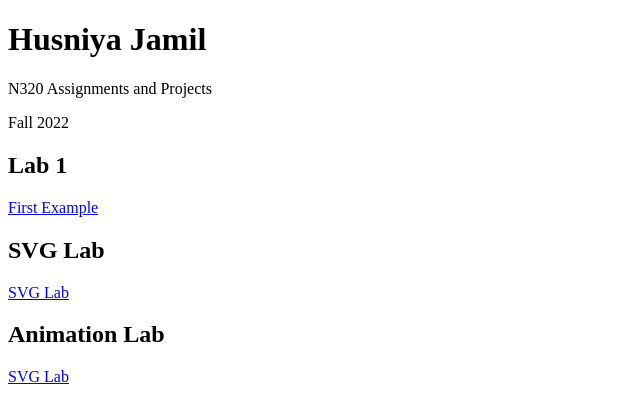
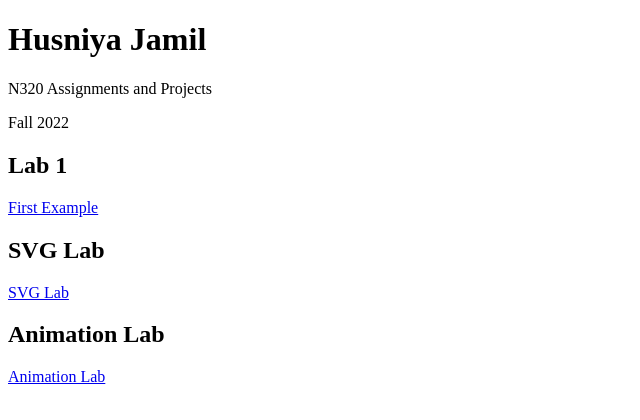
Before and after one commit to BeautyHanna/N320Fall2022, a plain HTML site: page index.html in a window 1280 px wide. Shown: the full height of the page, 0-640 px from the left. Drawn offline with Linux system fonts and the light colour scheme.

Commit message:
Animation Lab Final

```diff
--- a/index.html
+++ b/index.html
@@ -19,7 +19,7 @@
     <p><a href="labs/SVG Lab/index.html">SVG Lab</a></p>
 
     <h2>Animation Lab</h2>
-    <p><a href="labs/Animation Lab/index.html">SVG Lab</a></p>
+    <p><a href="labs/Animation Lab/index.html">Animation Lab</a></p>
 
 
 </body>
```
